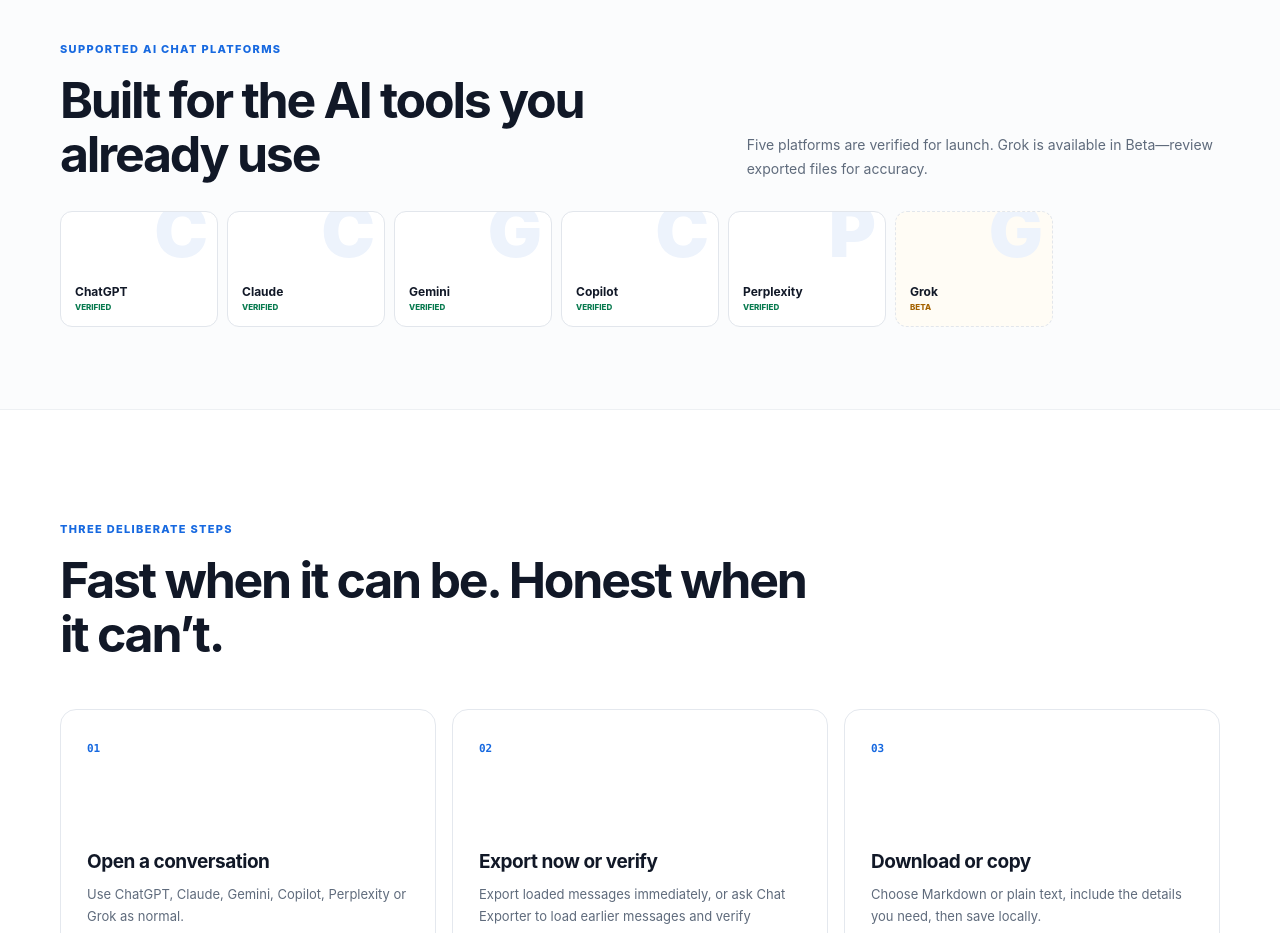
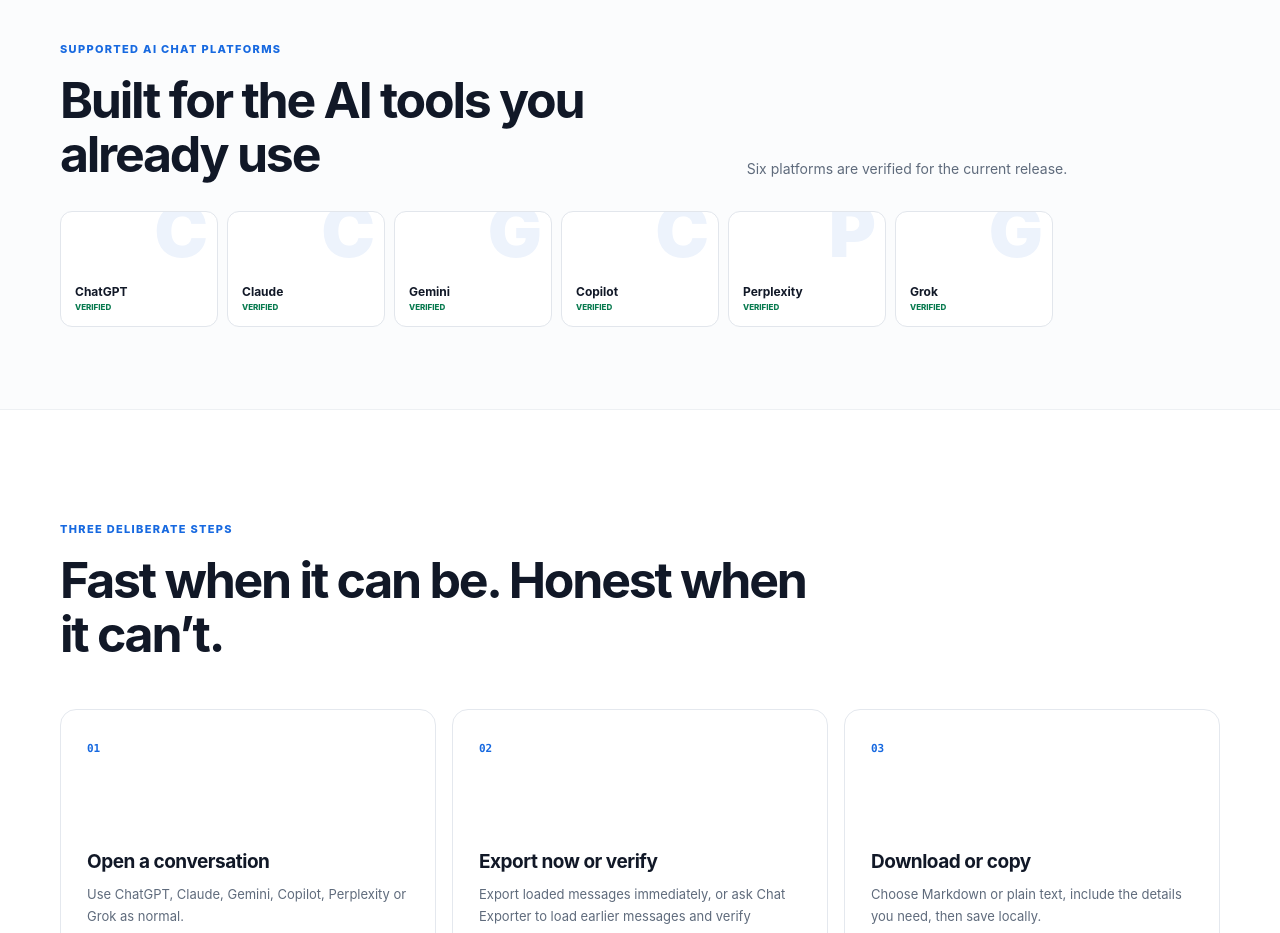
Before and after one commit to talktome8/chat-exporter, a Next.js app: page / in a window 1280 px wide. Shown: the part 860-1793 px from the top of the page. Built offline with nearby package versions, Linux system fonts and the light colour scheme.

Commit message:
docs: mark Grok as supported

```diff
--- a/app/page.tsx
+++ b/app/page.tsx
@@ -28,7 +28,7 @@ const copy = {
     privacyNote: "Your conversation stays on your device.",
     coreLabel: "Supported AI chat platforms",
     platforms: "Built for the AI tools you already use",
-    platformsBody: "Five platforms are verified for launch. Grok is available in Beta—review exported files for accuracy.",
+    platformsBody: "Six platforms are verified for the current release.",
     howEyebrow: "Three deliberate steps",
     howTitle: "Fast when it can be. Honest when it can’t.",
     steps: [
@@ -96,7 +96,7 @@ const copy = {
     privacyNote: "השיחה נשארת במכשיר שלך.",
     coreLabel: "פלטפורמות AI נתמכות",
     platforms: "מותאם לכלי ה-AI שכבר נמצאים בשימוש שלך",
-    platformsBody: "חמש פלטפורמות מאומתות להשקה. Grok זמין ב-Beta — מומלץ לבדוק את הקובץ המיוצא לדיוק.",
+    platformsBody: "שש פלטפורמות מאומתות לגרסה הנוכחית.",
     howEyebrow: "שלושה צעדים מדויקים",
     howTitle: "מהיר כשאפשר. כנה כשאי אפשר.",
     steps: [
@@ -219,8 +219,7 @@ export default function Home() {
           <div className="shell">
             <div className="platform-heading"><div><p className="section-kicker">{t.coreLabel}</p><h2>{t.platforms}</h2></div><p>{t.platformsBody}</p></div>
             <div className="platform-grid">
-              {["ChatGPT", "Claude", "Gemini", "Copilot", "Perplexity"].map((name) => <div className="platform-card verified" key={name}><span>{name.slice(0, 1)}</span><strong>{name}</strong><small>Verified</small></div>)}
-              <div className="platform-card beta"><span>G</span><strong>Grok</strong><small>Beta</small></div>
+              {["ChatGPT", "Claude", "Gemini", "Copilot", "Perplexity", "Grok"].map((name) => <div className="platform-card verified" key={name}><span>{name.slice(0, 1)}</span><strong>{name}</strong><small>Verified</small></div>)}
             </div>
           </div>
         </section>
```
Also changed, not shown: 2 other files (tests, documents, lock files or other folders).
